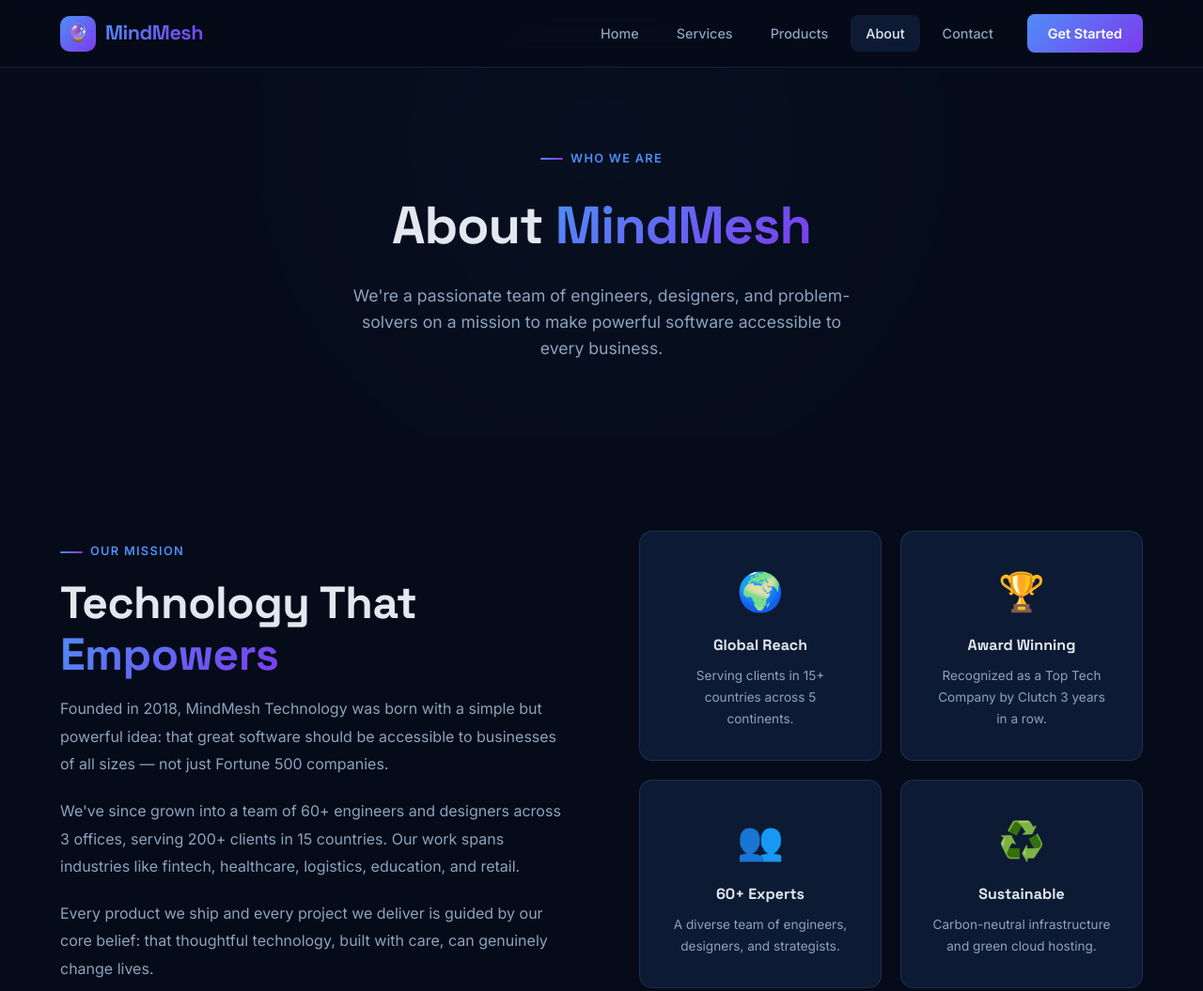
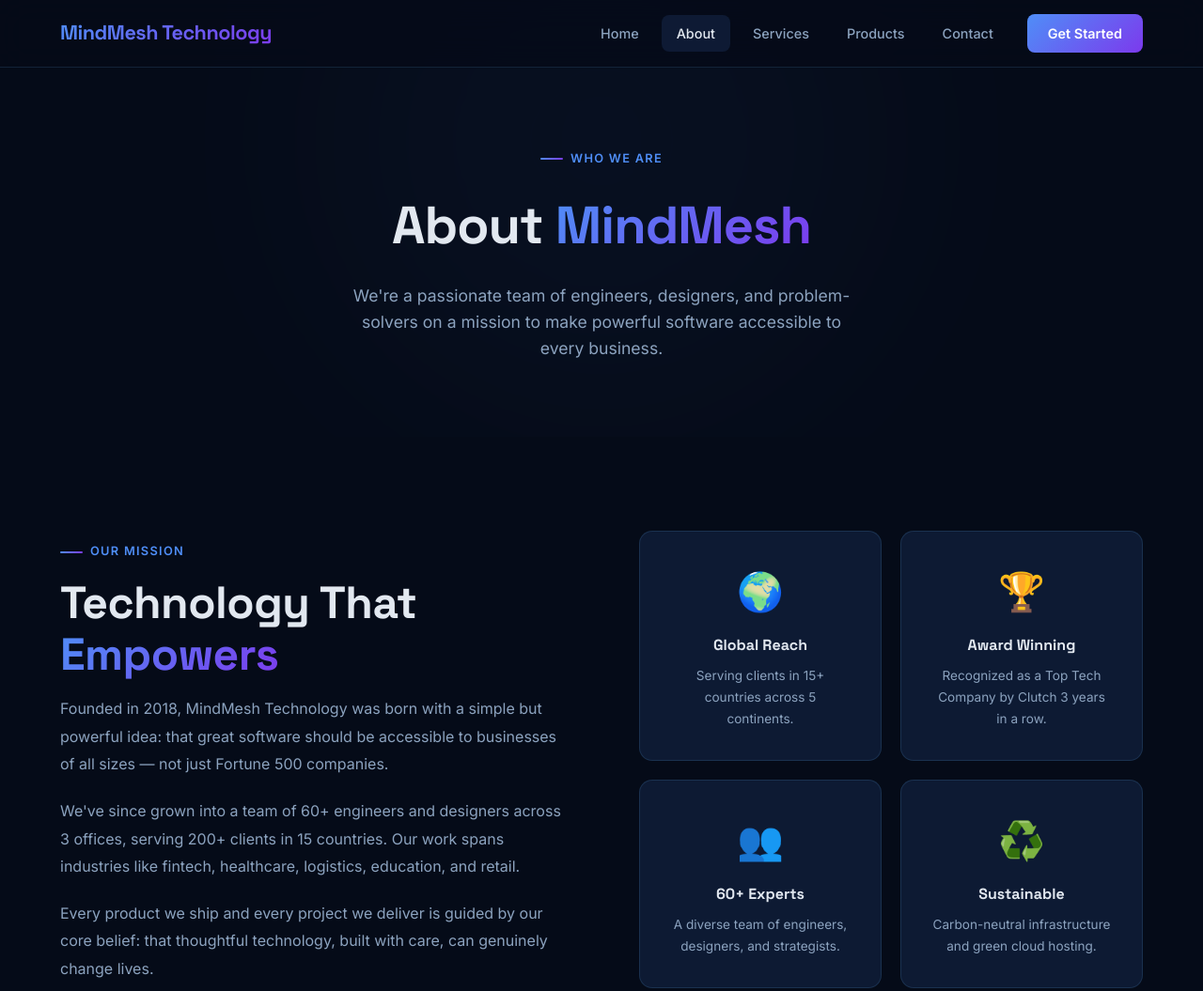
Before and after one commit to rakeshsutar85/mindmeshtechnology_website, a plain HTML site: page about.html in a window 1280 px wide. Shown: the top 1055 px of the page at 94% size. Drawn offline with Linux system fonts and the light colour scheme.

Commit message:
logo removed

```diff
--- a/about.html
+++ b/about.html
@@ -13,14 +13,13 @@
 <!-- NAVIGATION -->
 <nav class="nav" id="nav">
   <a href="index.html" class="nav-logo">
-    <div class="logo-icon">🔮</div>
-    <span>MindMesh</span>
+    <span>MindMesh Technology</span>
   </a>
   <div class="nav-links">
     <a href="index.html">Home</a>
+    <a href="about.html" class="active">About</a>
     <a href="services.html">Services</a>
     <a href="products.html">Products</a>
-    <a href="about.html" class="active">About</a>
     <a href="contact.html">Contact</a>
     <a href="contact.html" class="nav-cta">Get Started</a>
   </div>
@@ -30,9 +29,9 @@
 </nav>
 <div class="mobile-menu" id="mobile-menu">
   <a href="index.html">Home</a>
+  <a href="about.html">About</a>
   <a href="services.html">Services</a>
   <a href="products.html">Products</a>
-  <a href="about.html">About</a>
   <a href="contact.html">Contact</a>
   <a href="contact.html" class="btn btn-primary" style="justify-content:center;margin-top:8px;">Get Started</a>
 </div>
```
Also changed, not shown: contact.html (+3 -4 lines), index.html (+3 -4 lines), products.html (+4 -5 lines), services.html (+3 -4 lines).
